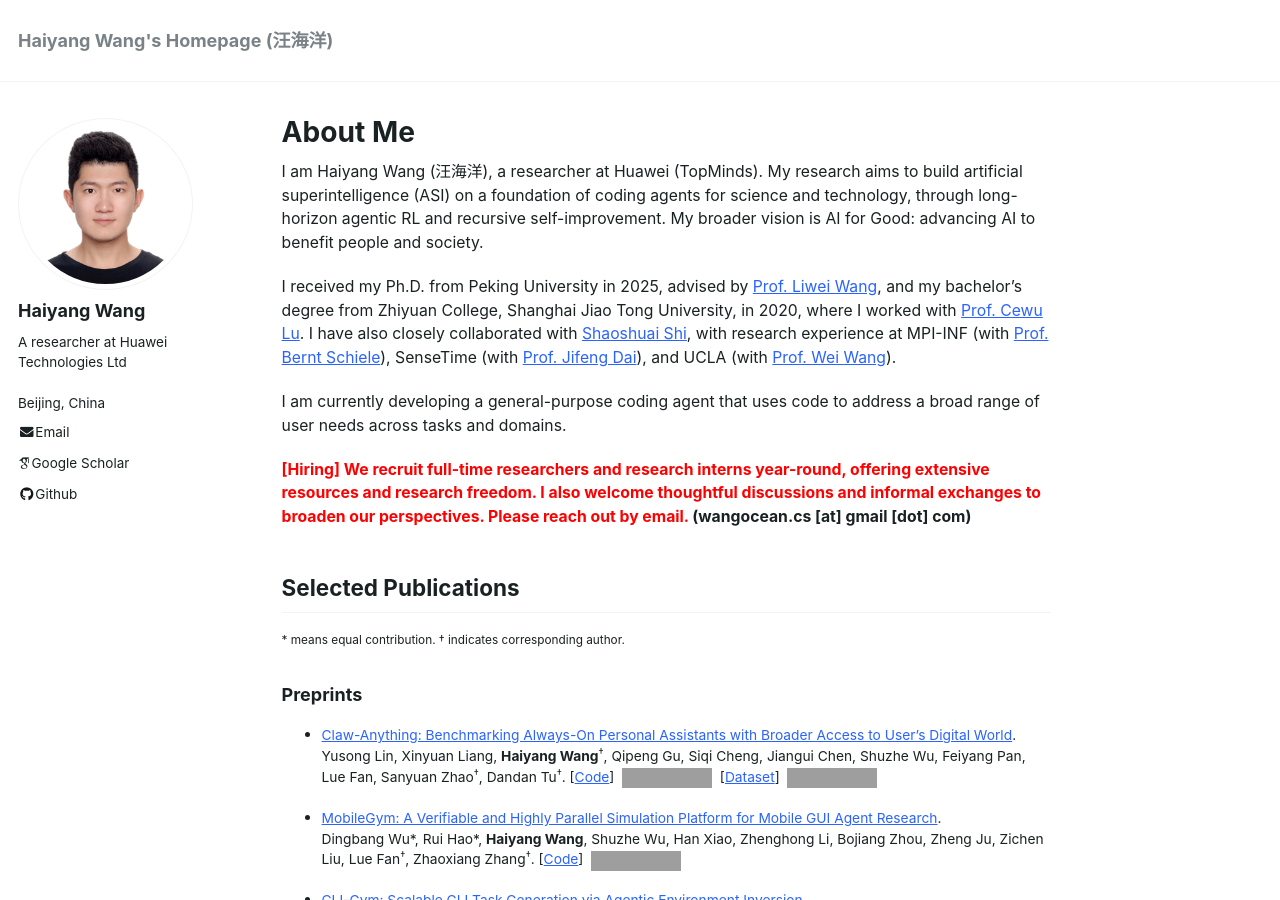
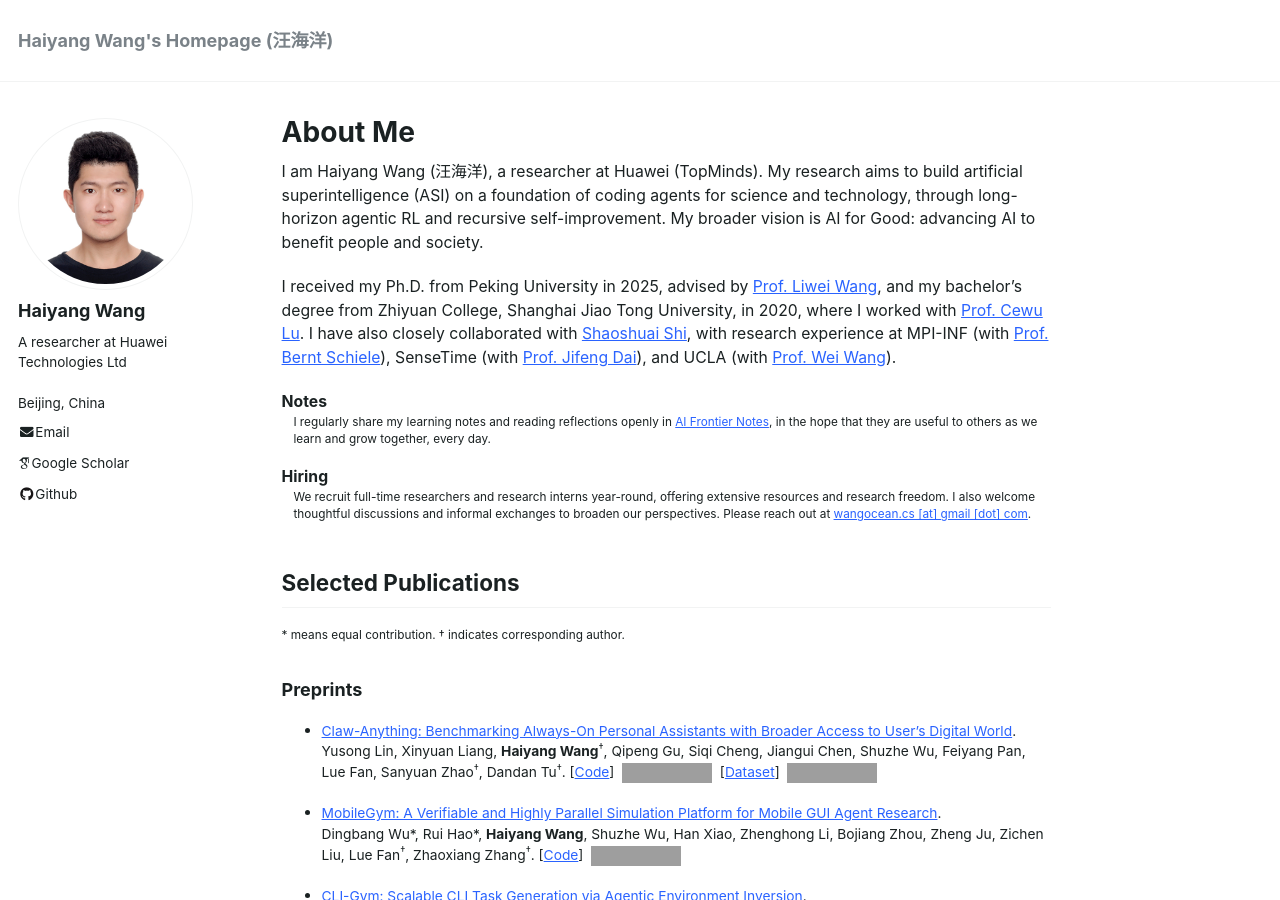
Before and after one commit to Haiyang-W/haiyang-w.github.io, a Jekyll site: the page built from _pages/about.md, in a window 1280 px wide and 900 px high. Built offline with Jekyll 4.4.1, drawn with Linux system fonts in a browser that asks for light colours; some web fonts are replaced; comment, search, counter and statistics services are not loaded; grey boxes are pictures that could not be loaded.

Commit message:
update style

```diff
--- a/_pages/about.md
+++ b/_pages/about.md
@@ -12,9 +12,12 @@ I am Haiyang Wang (汪海洋), a researcher at Huawei (TopMinds). My research ai
 
 I received my Ph.D. from Peking University in 2025, advised by [Prof. Liwei Wang](http://www.liweiwang-pku.com/), and my bachelor's degree from Zhiyuan College, Shanghai Jiao Tong University, in 2020, where I worked with [Prof. Cewu Lu](https://www.mvig.org/). I have also closely collaborated with [Shaoshuai Shi](https://shishaoshuai.com/), with research experience at MPI-INF (with [Prof. Bernt Schiele](https://scholar.google.com/citations?user=z76PBfYAAAAJ&hl=en)), SenseTime (with [Prof. Jifeng Dai](https://scholar.google.com/citations?user=SH_-B_AAAAAJ&hl=en)), and UCLA (with [Prof. Wei Wang](https://scholar.google.com/citations?user=08CVzE8AAAAJ&hl=en)).
 
-I am currently developing a general-purpose coding agent that uses code to address a broad range of user needs across tasks and domains.
-
-**<font color="red">[Hiring] We recruit full-time researchers and research interns year-round, offering extensive resources and research freedom. I also welcome thoughtful discussions and informal exchanges to broaden our perspectives. Please reach out by email.</font> (wangocean.cs [at] gmail [dot] com)**
+<dl class="profile-updates">
+  <dt>Notes</dt>
+  <dd>I regularly share my learning notes and reading reflections openly in <a href="https://github.com/Haiyang-W/ai-frontier-notes">AI Frontier Notes</a>, in the hope that they are useful to others as we learn and grow together, every day.</dd>
+  <dt>Hiring</dt>
+  <dd>We recruit full-time researchers and research interns year-round, offering extensive resources and research freedom. I also welcome thoughtful discussions and informal exchanges to broaden our perspectives. Please reach out at <a href="mailto:wangocean.cs@gmail.com">wangocean.cs [at] gmail [dot] com</a>.</dd>
+</dl>
 
 ## Selected Publications
 <sub>\* means equal contribution. † indicates corresponding author.</sub>
```
